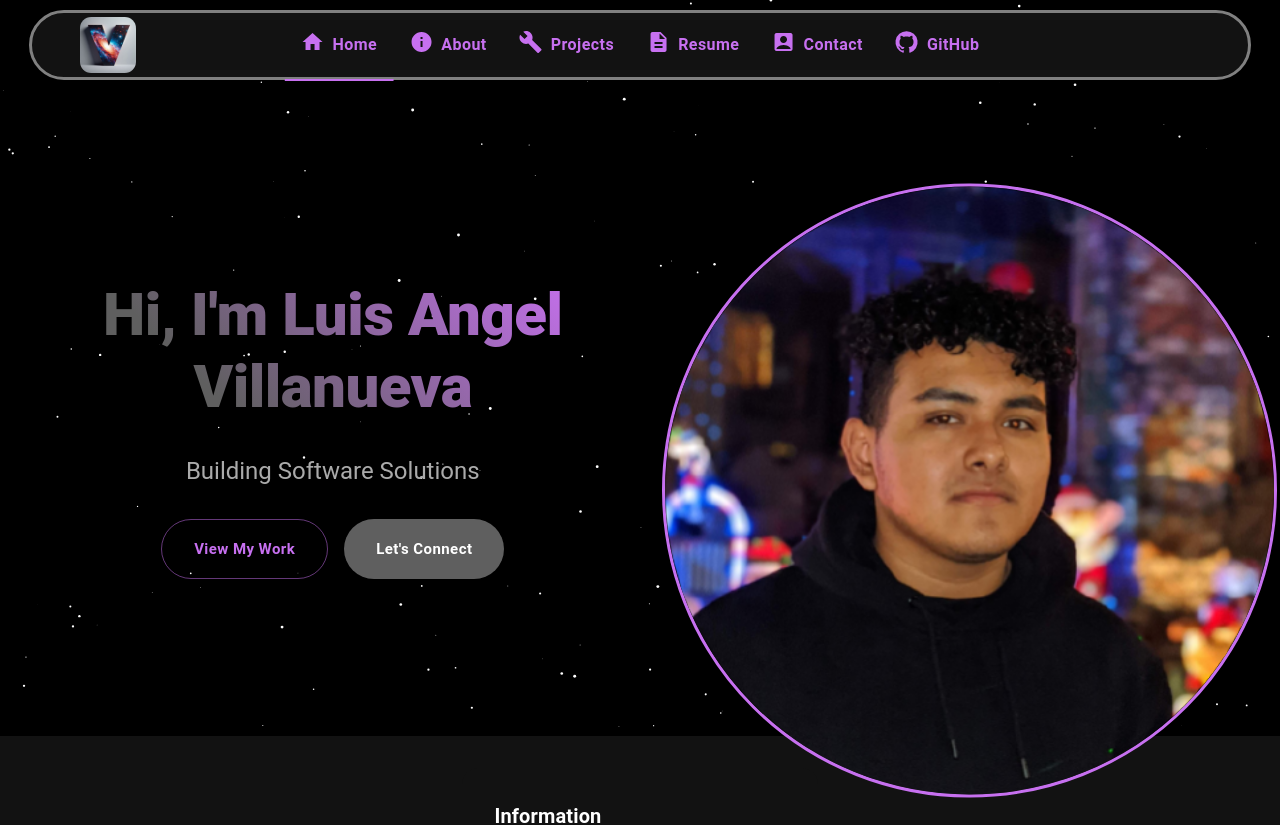
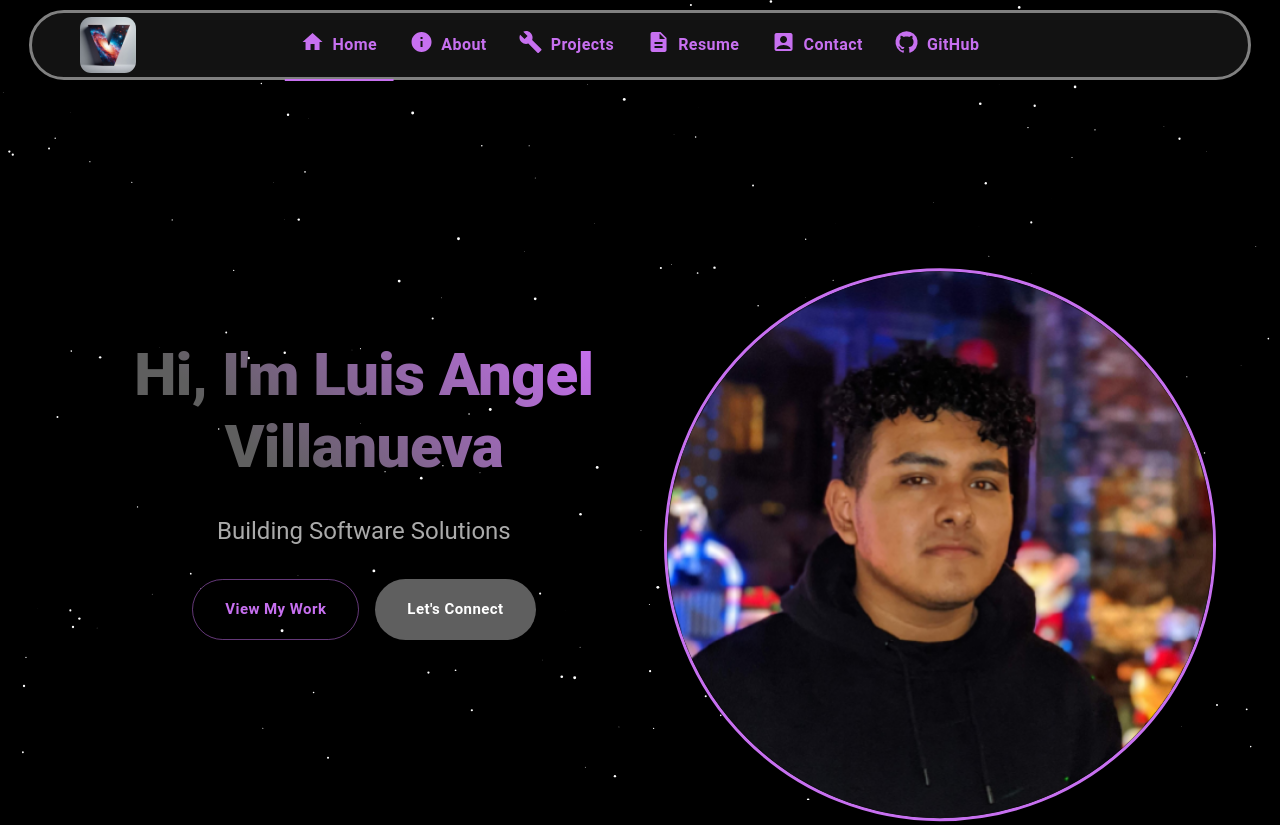
Before and after one commit to MrSpookyAngel/PortfolioWebsite, a React (Vite) app: page / in a window 1280 px wide. Shown: the top 825 px of the page. Built offline with nearby package versions, Linux system fonts and the light colour scheme.

Commit message:
Updates to margins.

```diff
--- a/src/components/About/About.tsx
+++ b/src/components/About/About.tsx
@@ -12,6 +12,8 @@ export default function About() {
       aria-label="About section"
       id="about"
       spacing="2rem"
+      minHeight="100vh"
+      marginBottom="6rem"
       sx={{
         alignItems: "center",
         textAlign: "center",
--- a/src/components/Home/Home.tsx
+++ b/src/components/Home/Home.tsx
@@ -9,13 +9,16 @@ export default function Home() {
       component="main"
       aria-label="Home section"
       id="home"
+      minHeight="100vh"
+      direction={{ lg: "row", xl: "row" }}
+      paddingTop={{ xs: "2rem" }}
+      paddingBottom={{ xs: "2rem", xl: "4rem" }}
+      marginX={{ xs: "0.2rem", sm: "1rem", md: "2rem", lg: "4rem", xl: "6rem" }}
+      marginBottom="6rem"
       sx={{
         alignItems: "center",
         justifyContent: "center",
       }}
-      direction={{ lg: "row", xl: "row" }}
-      paddingTop={{ xs: "2rem", xl: "4rem" }}
-      marginX={{ xs: "0.2rem" }}
     >
       <NameCard />
       <ImageCard />
--- a/src/components/Home/ImageCard.tsx
+++ b/src/components/Home/ImageCard.tsx
@@ -8,8 +8,8 @@ export default function ImageCard() {
       alt="Luis Angel Villanueva Profile Picture"
       mx="auto"
       sx={{
-        width: { xs: "79%", sm: "65%", md: "60%", lg: "55%", xl: "35%" },
-        height: { xs: "70%", sm: "65%", md: "60%", lg: "55%", xl: "35%" },
+        width: { xs: "75%", sm: "70%", md: "65%", lg: "60%", xl: "35%" },
+        height: { xs: "75%", sm: "70%", md: "65%", lg: "60%", xl: "35%" },
         objectFit: "fill",
         objectPosition: "center",
         borderRadius: "50%",
--- a/src/components/Projects/Projects.tsx
+++ b/src/components/Projects/Projects.tsx
@@ -18,11 +18,21 @@ export default function Projects() {
   ];
 
   return (
-    <Stack spacing="2rem" padding="2rem" sx={{ alignItems: "center" }}>
+    <Stack
+      spacing="2rem"
+      padding="2rem"
+      minHeight="100vh"
+      marginBottom="6rem"
+      sx={{ alignItems: "center" }}
+    >
       <Typography variant="h3" fontWeight="bold" color="primary">
         Projects
       </Typography>
-      <Grid container spacing={{ xs: "2rem", md: "4rem" }} justifyContent="center">
+      <Grid
+        container
+        spacing={{ xs: "2rem", md: "4rem" }}
+        justifyContent="center"
+      >
         {projects.map((Project, index) => (
           <Grid key={index}>
             <Project />
--- a/src/components/Resume/Resume.tsx
+++ b/src/components/Resume/Resume.tsx
@@ -31,7 +31,13 @@ export default function Resume() {
   }, [isMobile]);
 
   return (
-    <Stack spacing="1.5rem" padding="2rem" sx={{ alignItems: "center" }}>
+    <Stack
+      spacing="1.5rem"
+      padding="2rem"
+      minHeight="100vh"
+      marginBottom="6rem"
+      sx={{ alignItems: "center" }}
+    >
       <Typography variant="h3" fontWeight="bold" color="primary">
         Resume
       </Typography>
--- a/src/components/contact/Contact.tsx
+++ b/src/components/contact/Contact.tsx
@@ -7,7 +7,13 @@ import ContactInformation from "./ContactInformation";
 
 export default function Contact() {
   return (
-    <Stack spacing="2rem" padding="2rem" sx={{ alignItems: "center" }}>
+    <Stack
+      spacing="2rem"
+      padding="2rem"
+      minHeight="100vh"
+      marginBottom="6rem"
+      sx={{ alignItems: "center" }}
+    >
       <Typography variant="h3" fontWeight="bold" color="primary">
         Contact
       </Typography>
```
